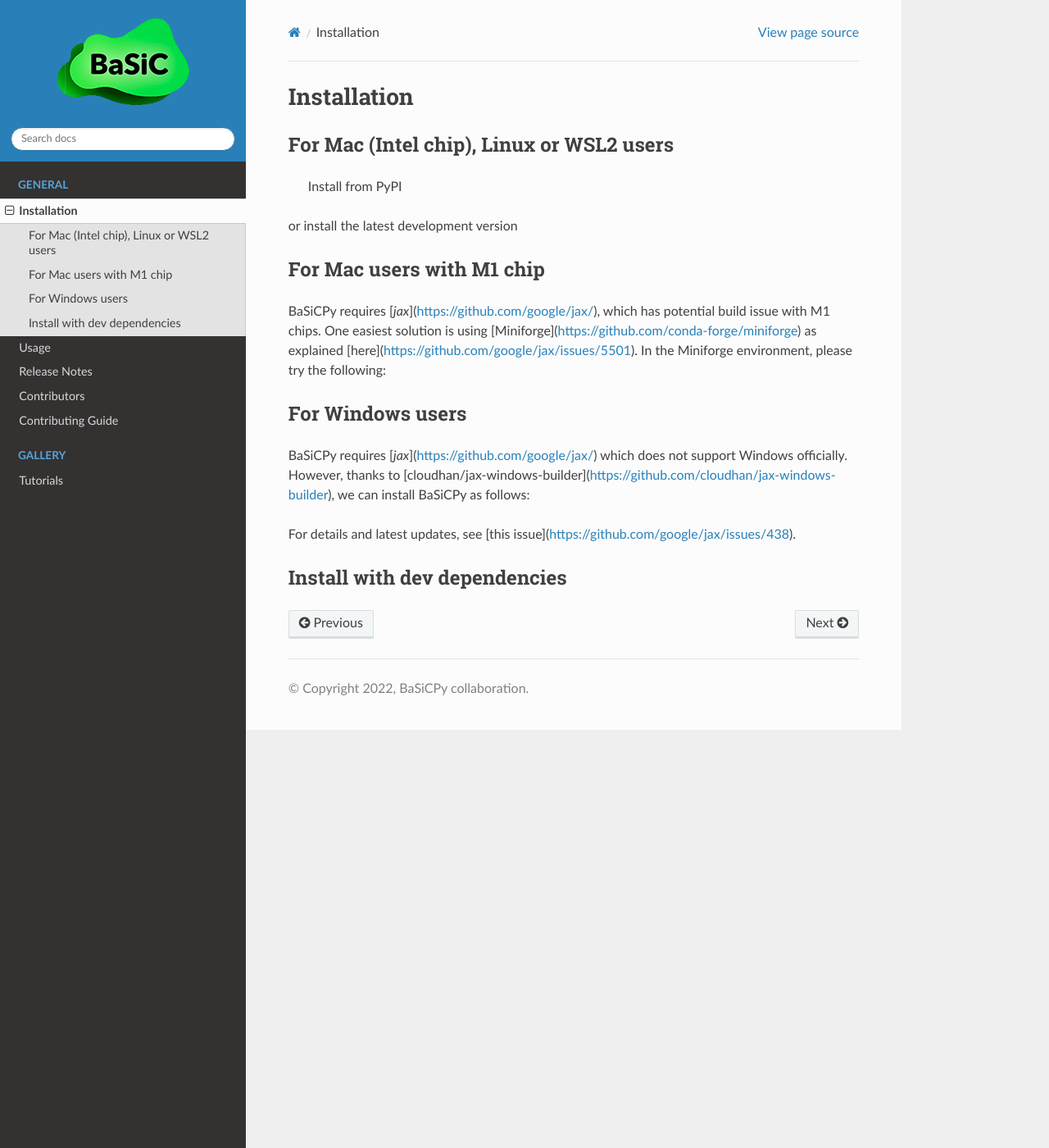
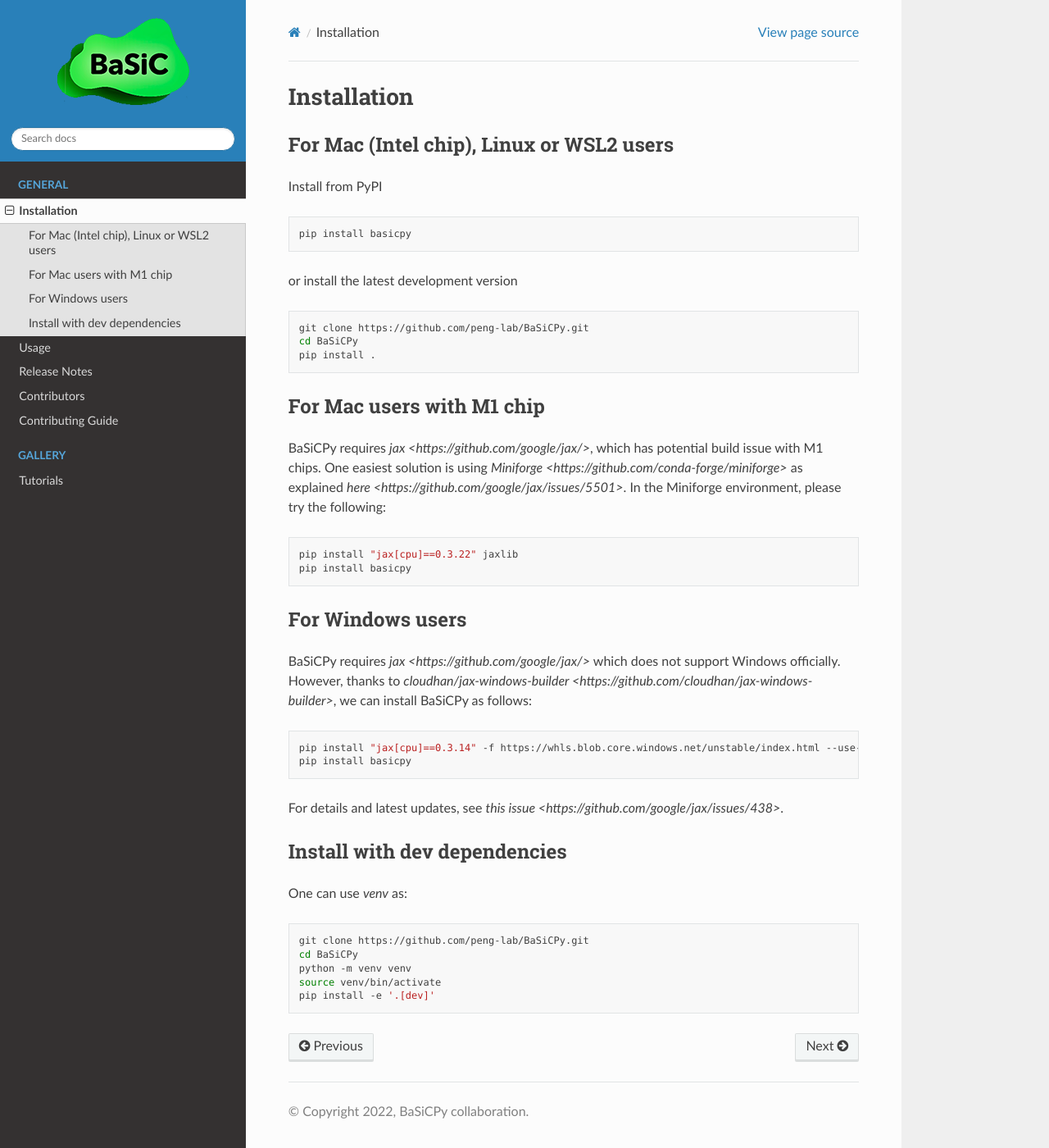
Before and after one commit to peng-lab/BaSiCPy, a Sphinx documentation site: the page built from docs/installation.rst, in a window 1280 px wide and 1400 px high. Shown: the whole window at 82% size. Built offline with Sphinx 7.4.7 and the Read the Docs theme 2.0.0, drawn with Linux system fonts in a browser that asks for light colours.

Commit message:
fixed instration rst

```diff
--- a/docs/installation.rst
+++ b/docs/installation.rst
@@ -4,47 +4,55 @@
 For Mac (Intel chip), Linux or WSL2 users
 -----------------------------------------
 
- Install from PyPI
+Install from PyPI
 
 .. code-block:: bash
+
    pip install basicpy
 
 or install the latest development version
 
 .. code-block:: bash
+
    git clone https://github.com/peng-lab/BaSiCPy.git
    cd BaSiCPy
    pip install .
 
+
 For Mac users with M1 chip
 --------------------------
 
-BaSiCPy requires [`jax`](https://github.com/google/jax/),
+BaSiCPy requires `jax <https://github.com/google/jax/>`,
 which has potential build issue with M1 chips.
-One easiest solution is using [Miniforge](https://github.com/conda-forge/miniforge)
-as explained [here](https://github.com/google/jax/issues/5501).
+One easiest solution is using `Miniforge <https://github.com/conda-forge/miniforge>`
+as explained `here <https://github.com/google/jax/issues/5501>`.
 In the Miniforge environment, please try the following:
 
 .. code-block:: bash
+
    pip install "jax[cpu]==0.3.22" jaxlib
    pip install basicpy
 
 For Windows users
 -----------------
 
-BaSiCPy requires [`jax`](https://github.com/google/jax/) which does not support Windows officially.
-However, thanks to [cloudhan/jax-windows-builder](https://github.com/cloudhan/jax-windows-builder), we can install BaSiCPy as follows:
+BaSiCPy requires `jax <https://github.com/google/jax/>` which does not support Windows officially.
+However, thanks to `cloudhan/jax-windows-builder <https://github.com/cloudhan/jax-windows-builder>`, we can install BaSiCPy as follows:
 
 .. code-block:: bash
+
    pip install "jax[cpu]==0.3.14" -f https://whls.blob.core.windows.net/unstable/index.html --use-deprecated legacy-resolver
    pip install basicpy
 
-For details and latest updates, see [this issue](https://github.com/google/jax/issues/438).
+For details and latest updates, see `this issue <https://github.com/google/jax/issues/438>`.
 
 Install with dev dependencies
 -----------------------------
 
+One can use `venv` as:
+
 .. code-block:: bash
+
    git clone https://github.com/peng-lab/BaSiCPy.git
    cd BaSiCPy
    python -m venv venv
```
